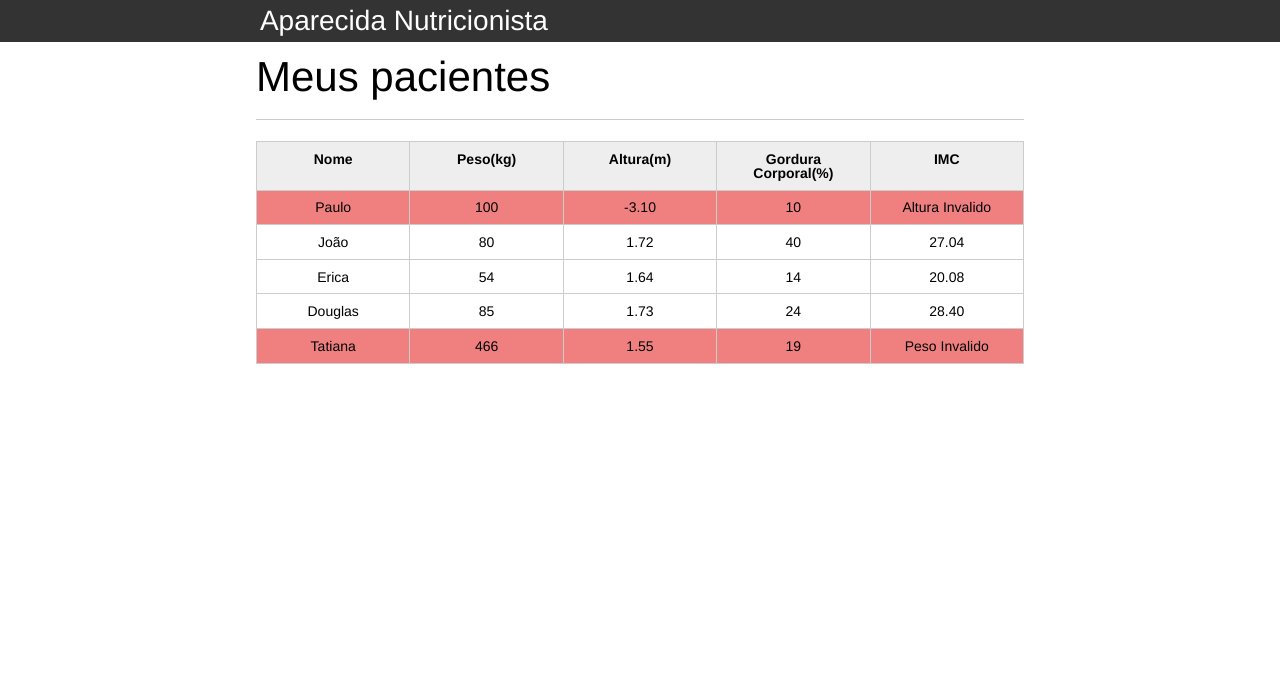
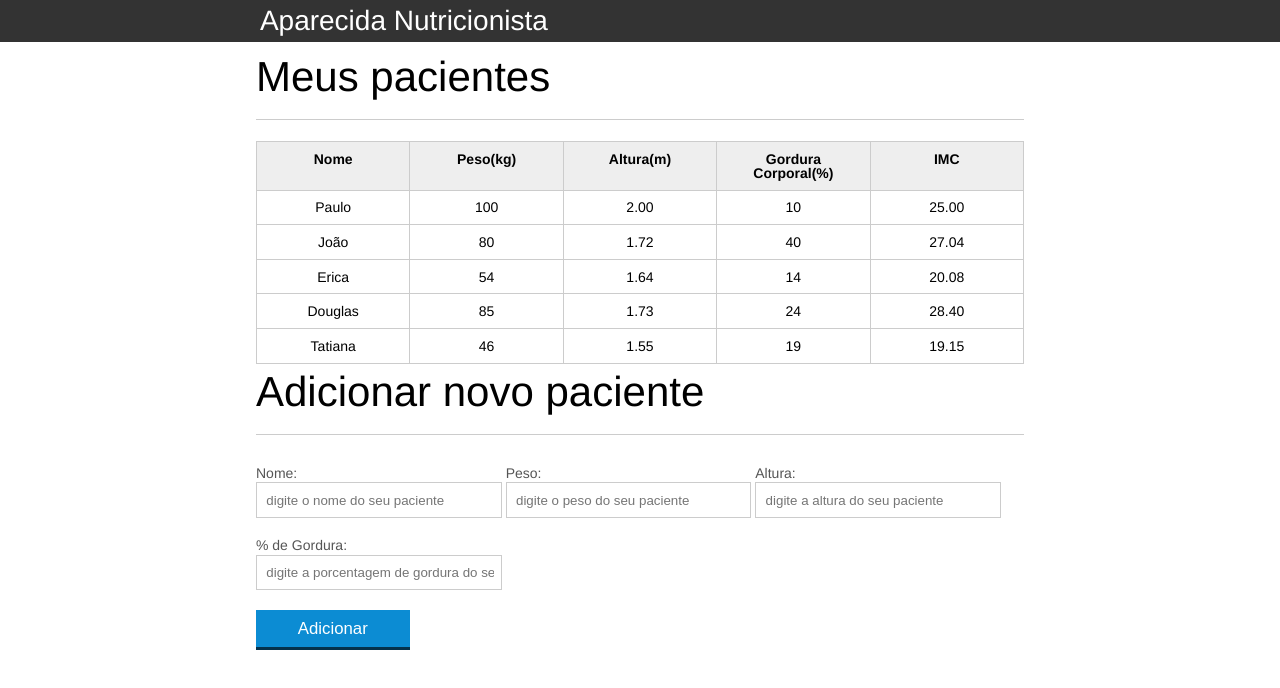
Before and after one commit to WMAlves/AparecidaNutricao, a plain HTML site: page index.html in a window 1280 px wide. Drawn offline with Linux system fonts and the light colour scheme.

Commit message:
5º Commit
Criada a função de ler botão no javascript

```diff
--- a/index.html
+++ b/index.html
@@ -34,7 +34,7 @@
 						<tr class="paciente" id="primeiro-paciente" >
 							<td class="info-nome">Paulo</td>
 							<td class="info-peso">100</td>
-							<td class="info-altura">-3.10</td>
+							<td class="info-altura">2.00</td>
 							<td class="info-gordura">10</td>
 							<td class="info-imc">0</td>
 						</tr>
@@ -64,7 +64,7 @@
 						</tr>
 						<tr class="paciente" >
 							<td class="info-nome">Tatiana</td>
-							<td class="info-peso">466</td>
+							<td class="info-peso">46</td>
 							<td class="info-altura">1.55</td>
 							<td class="info-gordura">19</td>
 							<td class="info-imc">0</td>
@@ -74,6 +74,31 @@
 
 			</section>
 		</main>
+
+		<section class="container">
+			<h2 id="titulo-form">Adicionar novo paciente</h2>
+			<form id="form-adiciona">
+				<div class="grupo">
+					<label for="nome">Nome:</label>
+					<input id="nome" name="nome" type="text" placeholder="digite o nome do seu paciente" class="campo">
+				</div>
+				<div class="grupo">
+					<label for="peso">Peso:</label>
+					<input id="peso" name="peso" type="text" placeholder="digite o peso do seu paciente" class="campo campo-medio">
+				</div>
+				<div class="grupo">
+					<label for="altura">Altura:</label>
+					<input id="altura" name="altura" type="text" placeholder="digite a altura do seu paciente" class="campo campo-medio">
+				</div>
+				<div class="grupo">
+					<label for="gordura">% de Gordura:</label>
+					<input id="gordura" type="text" placeholder="digite a porcentagem de gordura do seu paciente" class="campo campo-medio">
+				</div>
+
+				<button id="adicionar-paciente" class="botao bto-principal">Adicionar</button>
+			</form>
+		</section>
+
 			<script src="js/principal.js"></script>
 	</body>
 </html>
--- a/js/principal.js
+++ b/js/principal.js
@@ -7,7 +7,7 @@ titulo.textContent = "Aparecida Nutricionista";
 var pacientes = document.querySelectorAll(".paciente");
 
 for(var i =0;i<pacientes.length;i++){
-	console.log(pacientes[i].textContent);
+	//console.log(pacientes[i].textContent);
 
 	var paciente = pacientes[i];
 
@@ -45,4 +45,13 @@ for(var i =0;i<pacientes.length;i++){
 			var imc = peso / (altura * altura);
 			tdImc.textContent = imc.toFixed(2);
 		}
+
+		var botaoAdicionar = document.querySelector("#adicionar-paciente");
+		botaoAdicionar.addEventListener("click",mostraMensagem);
+
+		 function mostraMensagem(){
+			console.log("olá eu fui clicado!");
+		 };
+
+
 }
```
